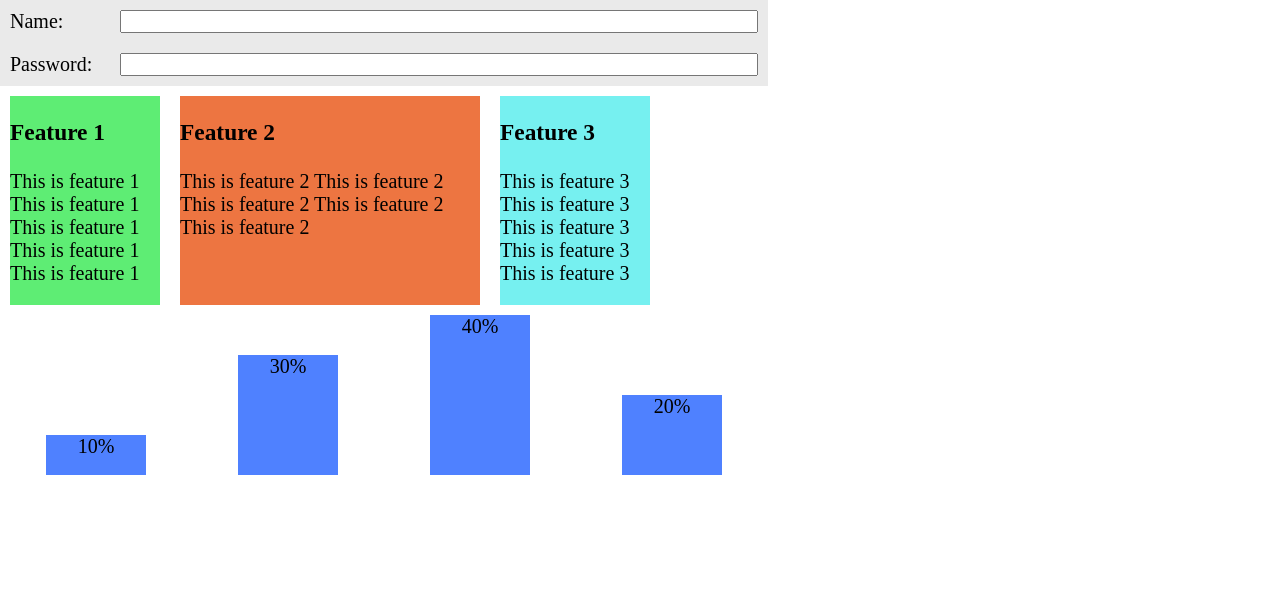
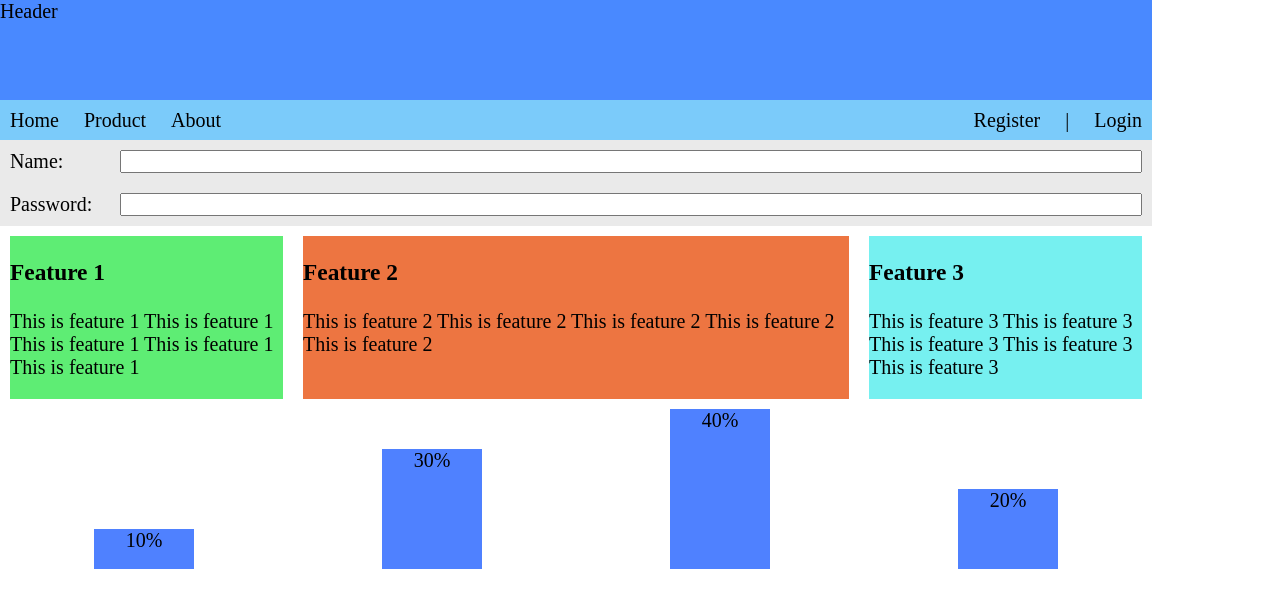
Before and after one commit to vietnguyenhcmut/webselfstudy, a plain HTML site: page index.html in a window 1280 px wide. Shown: the top 608 px of the page. Drawn offline with Linux system fonts and the light colour scheme.

Commit message:
learn html & css

```diff
--- a/index.html
+++ b/index.html
@@ -60,6 +60,23 @@
             </div>
         </div> -->
 
+        <div class="header">
+            Header
+        </div>
+
+        <div class="navigator">
+            <ul class="navigator-list">
+                <li class="category-list"> Home </li>
+                <li class="category-list"> Product </li>
+                <li class="category-list"> About </li>
+            </ul>
+            <ul class="user-list">
+                <li class="user-list"> Register </li>
+                <li class="user-list">|</li>
+                <li class="user-list"> Login </li>
+            </ul>
+        </div>
+
         <div class="form-container">
             <form action="" class="user-form">
                 <div class="form__row">
--- a/styles.css
+++ b/styles.css
@@ -5,7 +5,7 @@ html {
 
 body {
     margin: 0!important;
-    width: 60%;
+    width: 90%;
 }
 
 #title {
@@ -18,17 +18,30 @@ body {
     top: 0;
     width: 100%;
     height: 100px;
-    background-color: gray;
+    background-color: rgb(73, 137, 255);
     position: relative;
+}
+
+ul li {
+    display: inline-block;
+    margin-left: 10px;
+    margin-right: 10px;
+}
+ul {
+    padding: 0;
+    justify-content: space-evenly;
 }
 
 .navigator {
     width: 100%;
-    height: 50px;
-    background-color: rgb(51, 51, 51);
+    height: 40px;
+    background-color: rgb(123, 203, 250);
     position: sticky;
     position: -webkit-sticky;
     top: 0;
+    display: flex;
+    justify-content: space-between;
+    align-items: center;
 }
 
 .space-header {
@@ -91,7 +104,7 @@ body {
 
 .feature-layout {
     display: flex;
-    flex-direction: row;
+    flex-direction: column;
     flex-wrap: wrap;
 }
 .feature-item {
@@ -99,15 +112,18 @@ body {
 }
 .feature_1 {
     background-color: #5eed74;
-    width: 150px;
+    flex: 1;
+    order: 1;
 }
 .feature_2 {
     background-color: #ed7541;
-    width: 300px;
+    flex: 2;
+    order: 2;
 }
 .feature_3 {
     background-color: rgb(118, 240, 240);
-    width: 150px;
+    flex: 1;
+    order: 3;
 }
 
 .chart-layout {
@@ -123,6 +139,12 @@ body {
     animation: moving ease-in 2s;
 }
 
+@media (min-width: 768px) {
+    .feature-layout {
+        flex-direction: row;
+    }
+}
+
 @keyframes moving {
     from {
         opacity: 0;
```
